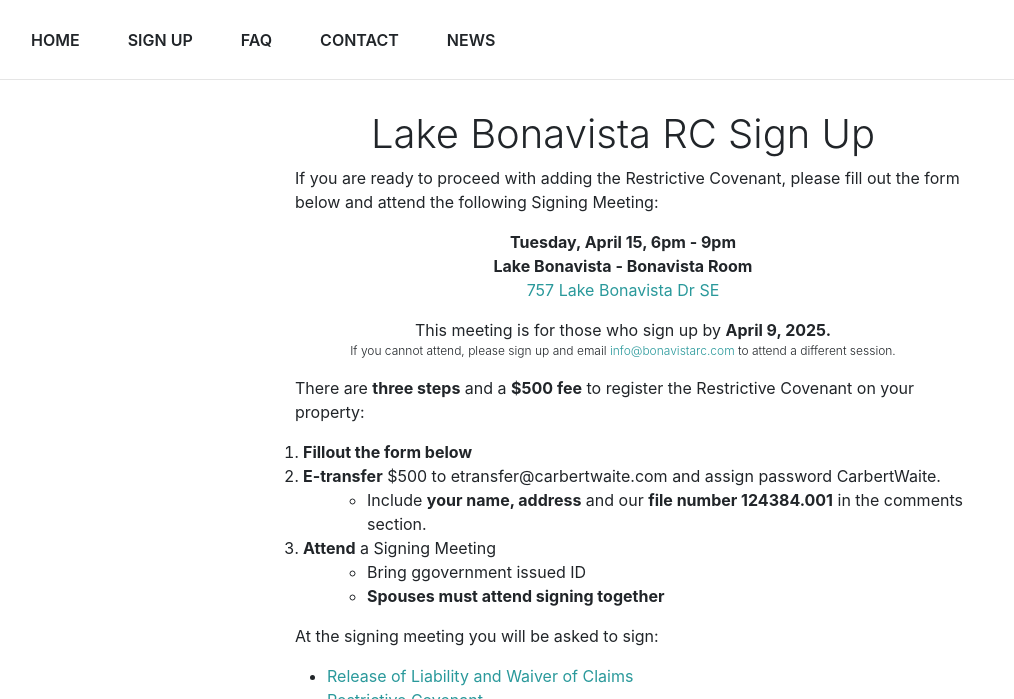
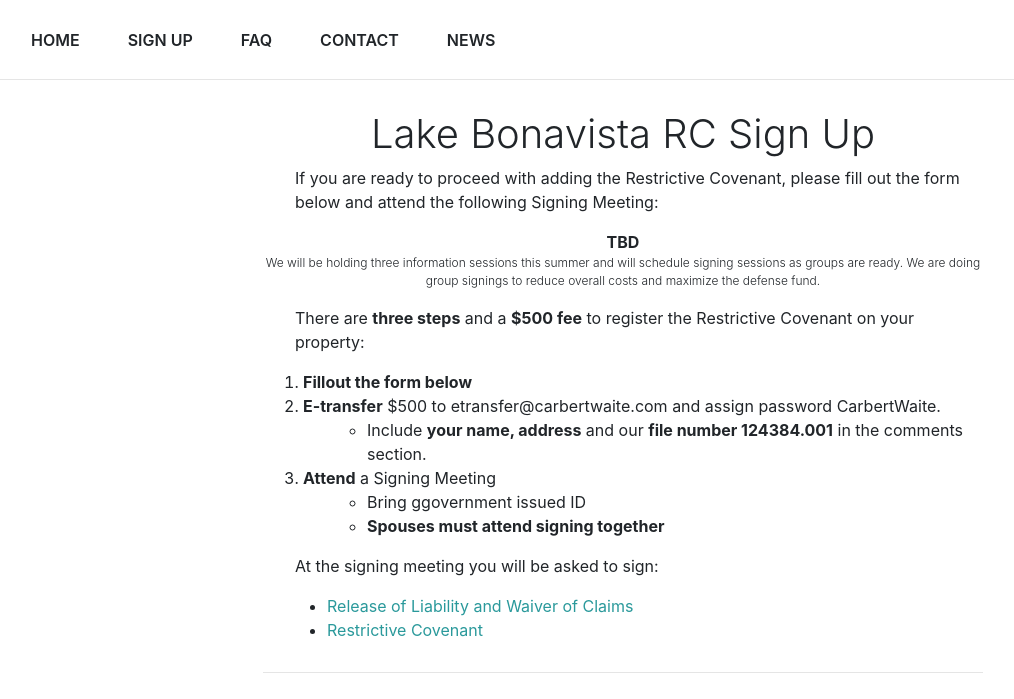
Before and after one commit to BonavistaRC/BonavistaRC.github.io, a Jekyll site: the page built from signup.markdown, in a window 1280 px wide and 900 px high, cut to the strip 0-699 px from the top of the window. Shown: the whole strip, without its empty margins (17-1031 px from the left). Built offline with Jekyll 4.4.1, drawn with Linux system fonts in a browser that asks for light colours.

Commit message:
Updated information sessions and signing session info
Updated information sessions and signing session info

```diff
--- a/_includes/signup_meeting_details.md
+++ b/_includes/signup_meeting_details.md
@@ -1,8 +1,11 @@
 
 
-<p align="center" style="margin:0;padding-left: 0;"><b>Tuesday, April 15, 6pm - 9pm</b> </p>
+<!--p align="center" style="margin:0;padding-left: 0;"><b>Tuesday, April 15, 6pm - 9pm</b> </p>
 <p align="center" style="margin:0;padding-left: 0;"><b>Lake Bonavista - Bonavista Room</b></p>
 <p align="center" style="padding-left: 0;"><a href="https://maps.app.goo.gl/8D8VYwfzaevEVm1B8">757 Lake Bonavista Dr SE</a></p>
 
 <p align="center" style="margin:0;padding-left: 0;">This meeting is for those who sign up by <b>April 9, 2025.</b></p>
-<p align="center" style="padding-left: 0;font-size: .75rem;font-weight: 300;">If you cannot attend, please sign up and email <a href="mailto:info@bonavistarc.com">info@bonavistarc.com</a> to attend a different session.</p>
+<p align="center" style="padding-left: 0;font-size: .75rem;font-weight: 300;">If you cannot attend, please sign up and email <a href="mailto:info@bonavistarc.com">info@bonavistarc.com</a> to attend a different session.</p-->
+
+
+<p align="center" style="margin:0;padding-left: 0;"><b>TBD</b></p><p align="center" style="padding-left: 0;font-size: .75rem;font-weight: 300;">We will be holding three information sessions this summer and will schedule signing sessions as groups are ready. We are doing group signings to reduce overall costs and maximize the defense fund.</p>
```
Also changed, not shown: index.markdown (+8 -7 lines).
